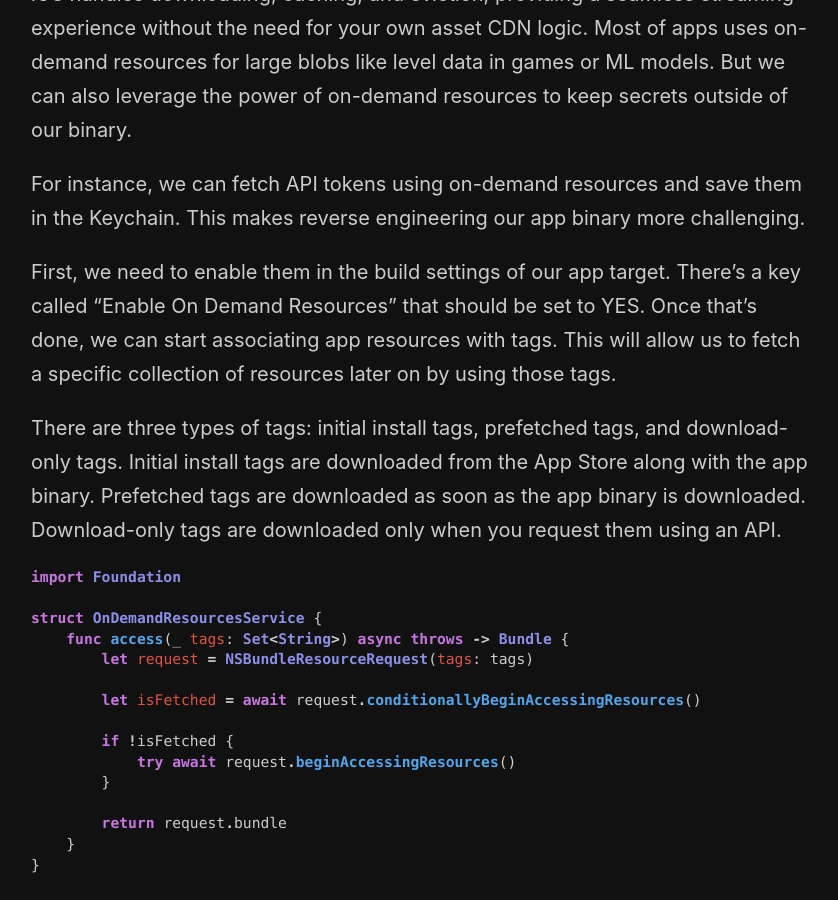
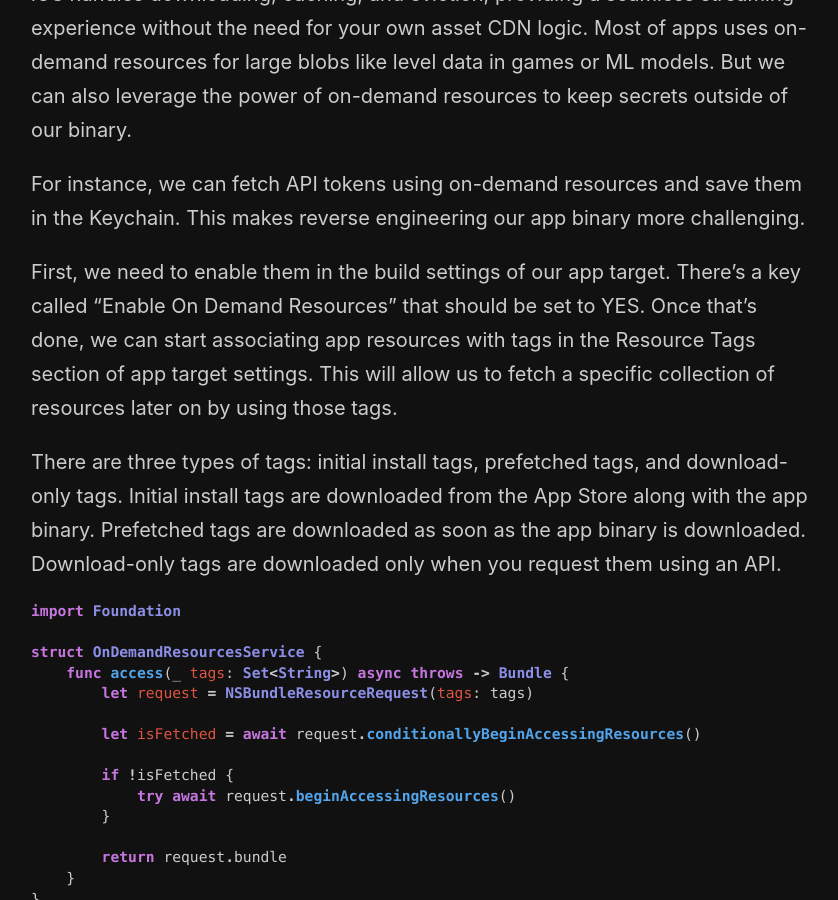
Before and after one commit to mecid/mecid.github.io, a Jekyll site: the page built from _posts/2026-02-03-on-demand-resources-in-ios-app.md, in a window 1280 px wide and 900 px high, scrolled down 630 px. Shown: the whole window, without its empty margins (219-1057 px from the left). Built offline with Jekyll 4.4.1, drawn with Linux system fonts in a browser that asks for light colours.

Commit message:
another improvement to on-demand resources post

```diff
--- a/_posts/2026-02-03-on-demand-resources-in-ios-app.md
+++ b/_posts/2026-02-03-on-demand-resources-in-ios-app.md
@@ -13,7 +13,7 @@ iOS handles downloading, caching, and eviction, providing a seamless streaming e
 
 For instance, we can fetch API tokens using on-demand resources and save them in the Keychain. This makes reverse engineering our app binary more challenging.
 
-First, we need to enable them in the build settings of our app target. There’s a key called “Enable On Demand Resources” that should be set to YES. Once that’s done, we can start associating app resources with tags. This will allow us to fetch a specific collection of resources later on by using those tags.
+First, we need to enable them in the build settings of our app target. There’s a key called “Enable On Demand Resources” that should be set to YES. Once that’s done, we can start associating app resources with tags in the Resource Tags section of app target settings. This will allow us to fetch a specific collection of resources later on by using those tags.
 
 There are three types of tags: initial install tags, prefetched tags, and download-only tags. Initial install tags are downloaded from the App Store along with the app binary. Prefetched tags are downloaded as soon as the app binary is downloaded. Download-only tags are downloaded only when you request them using an API.
 
```
